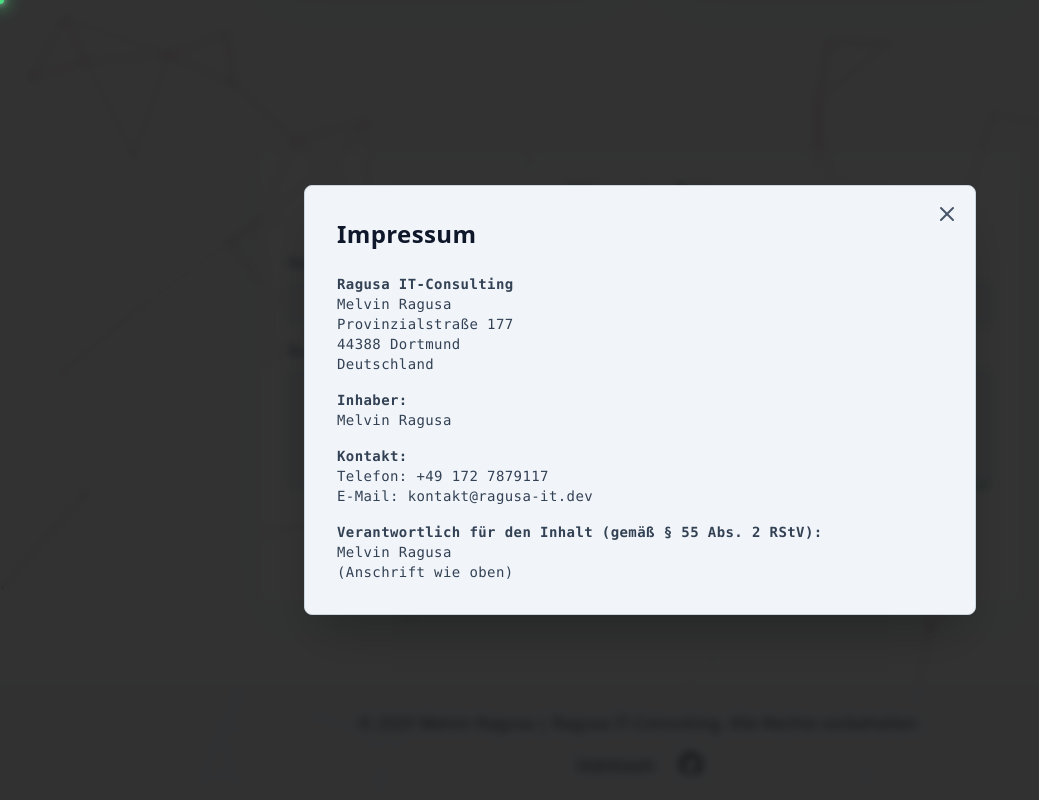
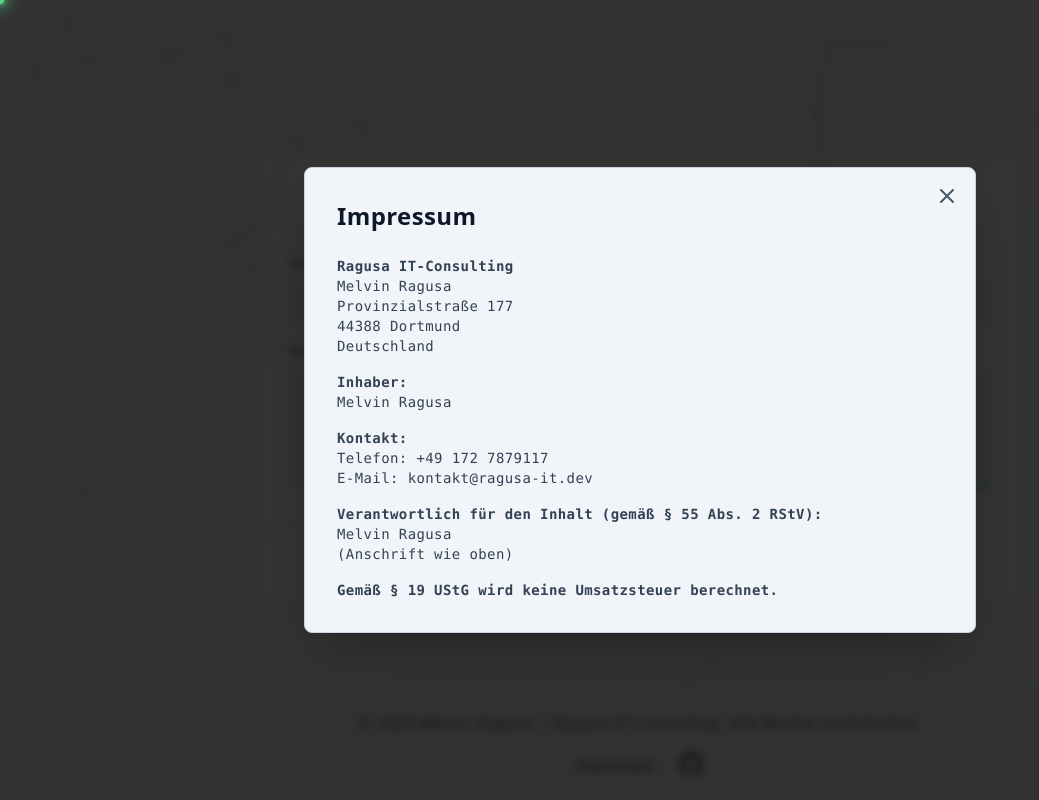
Before and after one commit to 0xWizardofSolz/react-website, a React (Create React App) app: page / in a window 1280 px wide. Both pictures are taken after a click on the button "Impressum". Shown: the part 2901-3701 px from the top of the page, without its empty margins (0-1039 px from the left). Built offline with nearby package versions, Linux system fonts and the light colour scheme.

Commit message:
ADD: Paragraph 19 Zusatz

```diff
--- a/src/components/ImpressumModal.js
+++ b/src/components/ImpressumModal.js
@@ -18,6 +18,7 @@
         <p><strong>Inhaber:</strong><br />Melvin Ragusa</p>
         <p><strong>Kontakt:</strong><br />Telefon: +49 172 7879117<br />E-Mail: kontakt@ragusa-it.dev</p>
         <p><strong>Verantwortlich für den Inhalt (gemäß § 55 Abs. 2 RStV):</strong><br />Melvin Ragusa<br />(Anschrift wie oben)</p>
+        <p><strong>Gemäß § 19 UStG wird keine Umsatzsteuer berechnet.</strong></p>
       </div>
     </div>
   </div>
```
